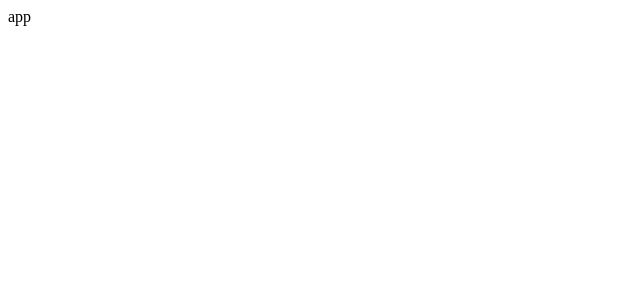
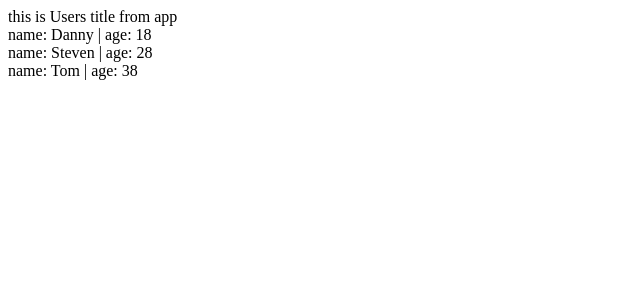
Before and after one commit to null-br/react-study, a React (Vite) app: page / in a window 1280 px wide. Shown: the top 300 px of the page, without its empty margins (0-640 px from the left). Built offline with nearby package versions, Linux system fonts and the light colour scheme.

Commit message:
finsh class and function component demo

```diff
--- a/src/App.js
+++ b/src/App.js
@@ -1,9 +1,12 @@
 import React, { Component } from 'react';
+import Users from './components/ReactClassVSFuncComponents/Users';
 
 class App extends Component {
   render() {
     return (
-      <div id="root">app</div>
+      <div>
+        <Users title="this is Users title from app" />
+      </div>
     )
   }
 }
--- /dev/null
+++ b/src/components/ReactClassVSFuncComponents/User.js
@@ -0,0 +1,9 @@
+import React from 'react';
+
+const User = (props) => {
+  return (
+    <div>name: {props.children} | age: {props.age}</div>
+  );
+}
+
+export default User;
--- /dev/null
+++ b/src/components/ReactClassVSFuncComponents/Users.js
@@ -0,0 +1,29 @@
+import React, { Component, Fragment } from 'react';
+import User from './User';
+
+class Users extends Component {
+  constructor(props) {
+    super(props);
+    this.state = {
+      users: [
+        { name: 'Danny', age: 18 },
+        { name: 'Steven', age: 28 },
+        { name: 'Tom', age: 38 },
+      ]
+    }
+  }
+  render(){
+    return (
+      <Fragment>
+        <div>{this.props.title}</div>
+        {this.state.users.map((item) => {
+          return (
+            <User age={item.age}>{item.name}</User>
+          )
+        })}
+      </Fragment>
+    );
+  }
+}
+
+export default Users;
```
Also changed, not shown: 2 other files (tests, documents, lock files or other folders).
